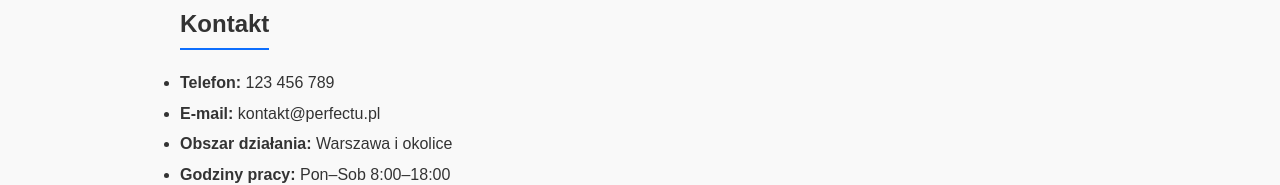
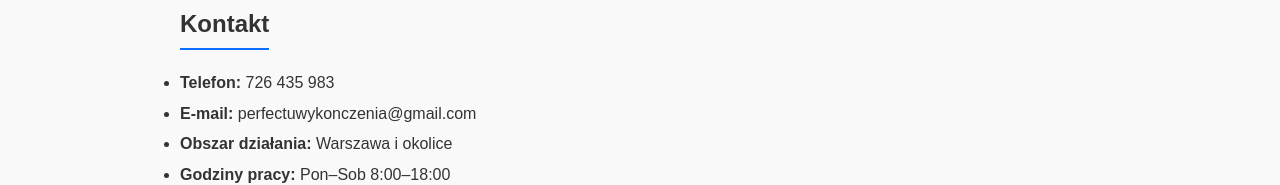
Before and after one commit to perfectuwykonczenia/Perfectuwykonczenia, a plain HTML site: page index.html in a window 1280 px wide. Shown: the part 1782-1967 px from the top of the page. Drawn offline with Linux system fonts and the light colour scheme.

Commit message:
Update index.html

```diff
--- a/index.html
+++ b/index.html
@@ -69,8 +69,8 @@
   <section id="kontakt" class="container">
     <h2>Kontakt</h2>
     <ul class="contact">
-      <li><strong>Telefon:</strong> 123&nbsp;456&nbsp;789</li>
-      <li><strong>E‑mail:</strong> kontakt@perfectu.pl</li>
+      <li><strong>Telefon:</strong> 726&nbsp;435&nbsp;983</li>
+      <li><strong>E‑mail:</strong> perfectuwykonczenia@gmail.com</li>
       <li><strong>Obszar działania:</strong> Warszawa i okolice</li>
       <li><strong>Godziny pracy:</strong> Pon–Sob 8:00–18:00</li>
     </ul>
```
